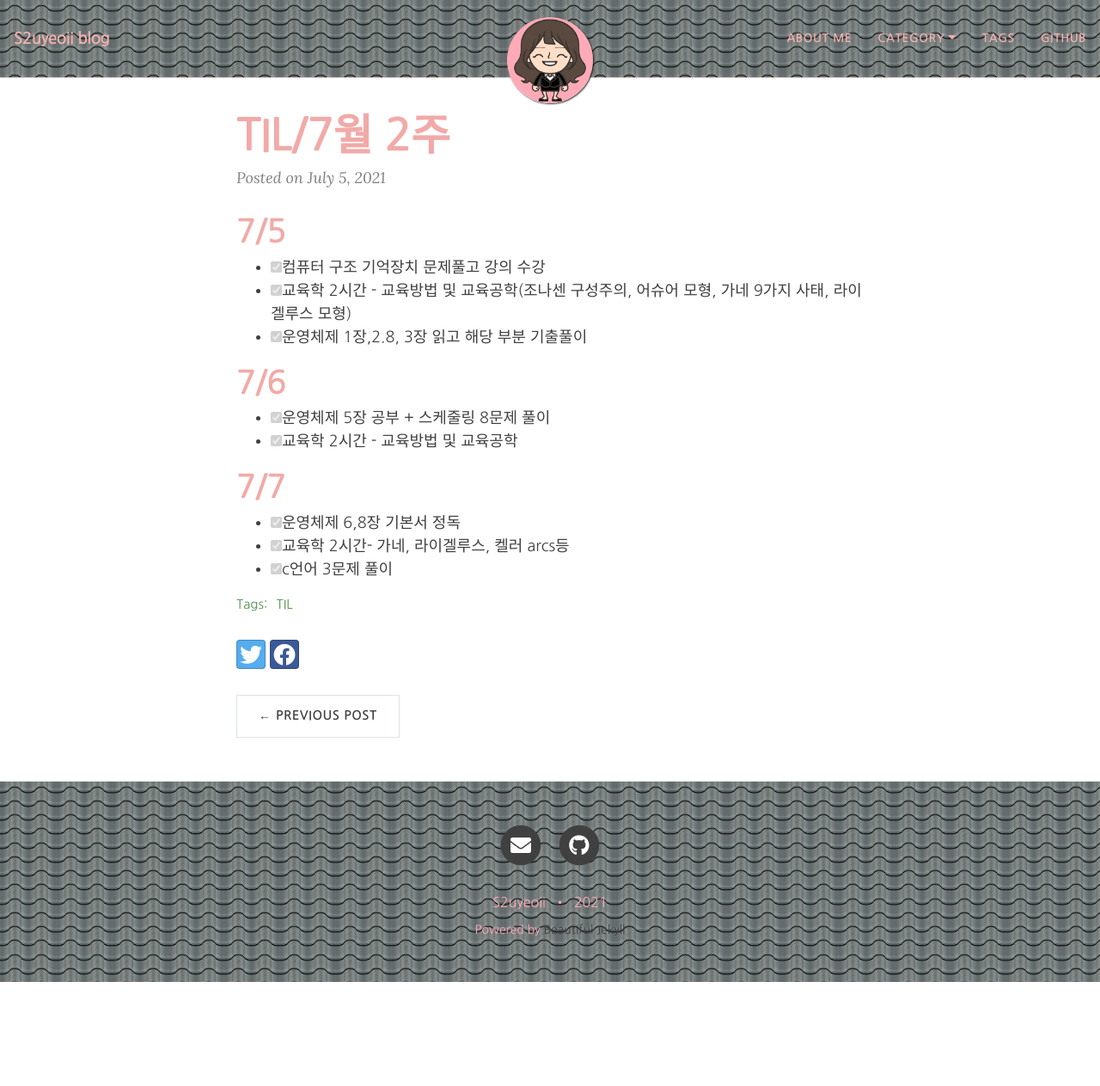
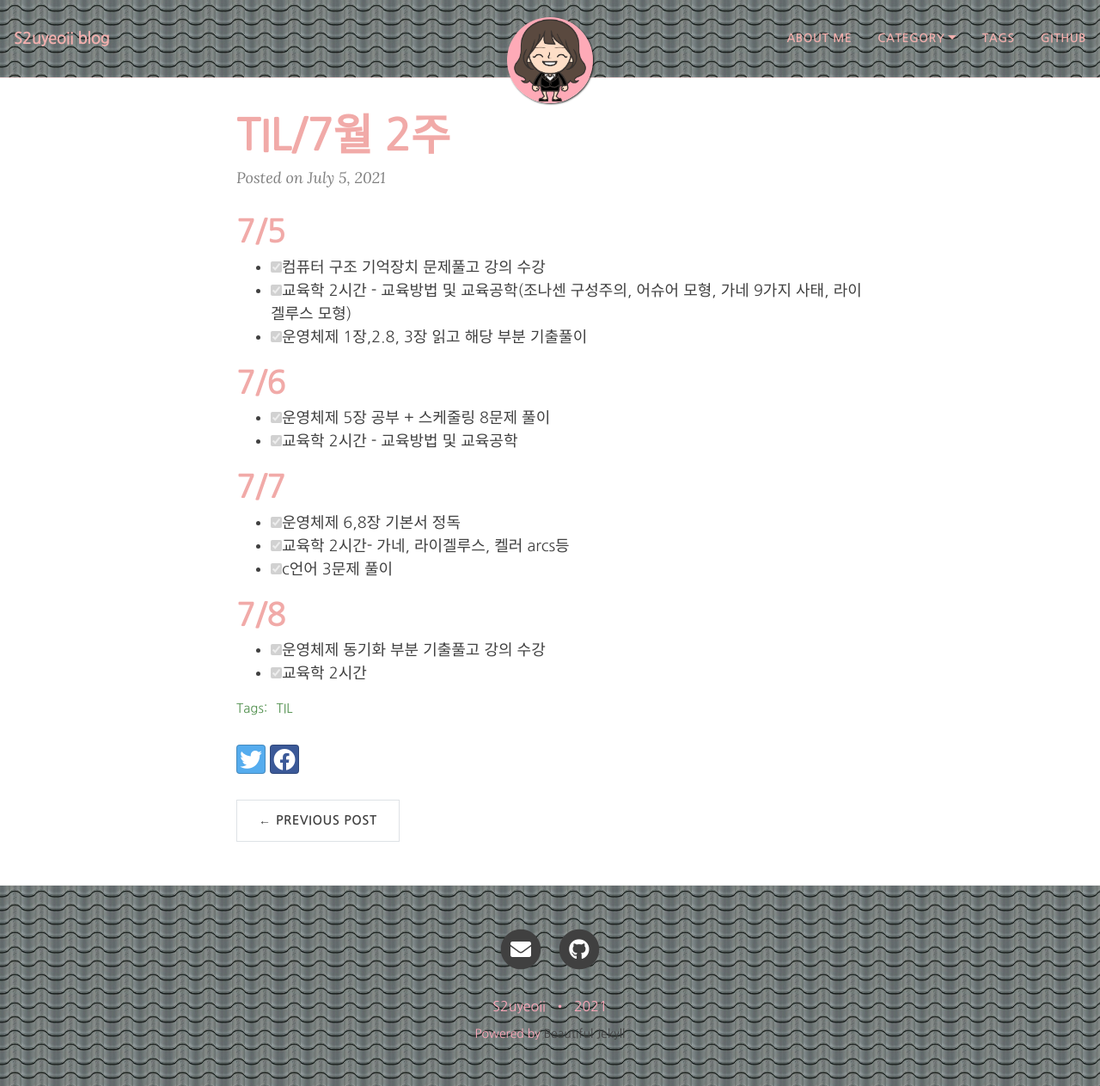
Before and after one commit to yeoneed/yeoneed.github.io, a Jekyll site: the page built from _posts/2021-07-05-TIL-7월2주.md, in a window 1280 px wide and 1263 px high. Shown: the whole window at 86% size. Built offline with Jekyll 4.4.1, drawn with Linux system fonts in a browser that asks for light colours; nearby versions of some CDN libraries; some web fonts are replaced.

Commit message:
Update 2021-07-05-TIL-7월2주.md

```diff
--- a/_posts/2021-07-05-TIL-7월2주.md
+++ b/_posts/2021-07-05-TIL-7월2주.md
@@ -21,3 +21,7 @@ category: [TIL]
 - [x] 운영체제 6,8장 기본서 정독
 - [x] 교육학 2시간- 가네, 라이겔루스, 켈러 arcs등
 - [x] c언어 3문제 풀이
+
+# 7/8
+- [x] 운영체제 동기화 부분 기출풀고 강의 수강
+- [x] 교육학 2시간
```
